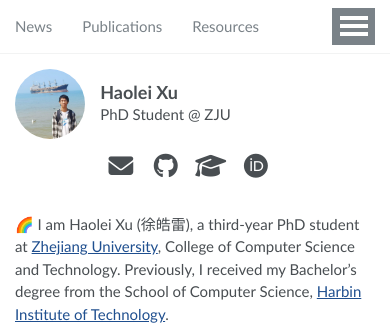
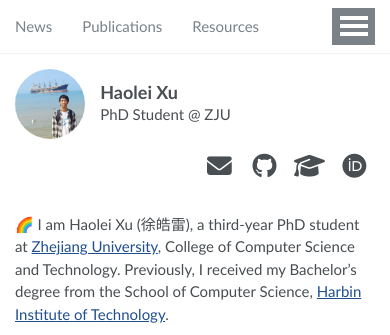
Before and after one commit to xuhaolei/xuhaolei.github.io, a Jekyll site: the page built from _pages/about.md, in a window 390 px wide. Shown: the top 335 px of the page. Built offline with Jekyll 4.4.1, drawn with Linux system fonts in a browser that asks for light colours; some web fonts are replaced.

Commit message:
Keep compact contacts inline without nested media queries

```diff
--- a/_sass/_sidebar.scss
+++ b/_sass/_sidebar.scss
@@ -78,14 +78,15 @@
 @media not all and (min-width: breakpoint-to-base-em($large)) {
   .author__profile {
     --avatar-size: clamp(3.5rem, 18vw, 5rem);
-    display: grid;
-    grid-template-columns: var(--avatar-size) minmax(0, 1fr);
+    display: flex;
+    flex-wrap: wrap;
     gap: 0.5rem 1rem;
     align-items: center;
   }
 
   .author__profile .author__avatar {
     display: block;
+    flex: 0 0 var(--avatar-size);
     width: var(--avatar-size);
     height: var(--avatar-size);
 
@@ -99,6 +100,7 @@
 
   .author__profile .author__content {
     display: block;
+    flex: 1 1 10rem;
     min-width: 0;
     padding: 0;
     line-height: 1.4;
@@ -115,7 +117,8 @@
   .author__compact-links {
     display: flex;
     flex-wrap: wrap;
-    grid-column: 2;
+    margin-left: auto;
+    justify-content: flex-end;
     gap: 0.25rem;
 
     a {
@@ -137,18 +140,6 @@
         outline: 2px solid currentColor;
         outline-offset: 2px;
       }
-    }
-  }
-
-  // Keep contacts on the same row when there is room, including narrow desktops.
-  @media (min-width: 36em) {
-    .author__profile {
-      grid-template-columns: var(--avatar-size) minmax(0, 1fr) auto;
-    }
-
-    .author__compact-links {
-      grid-column: 3;
-      justify-content: flex-end;
     }
   }
 }
```
